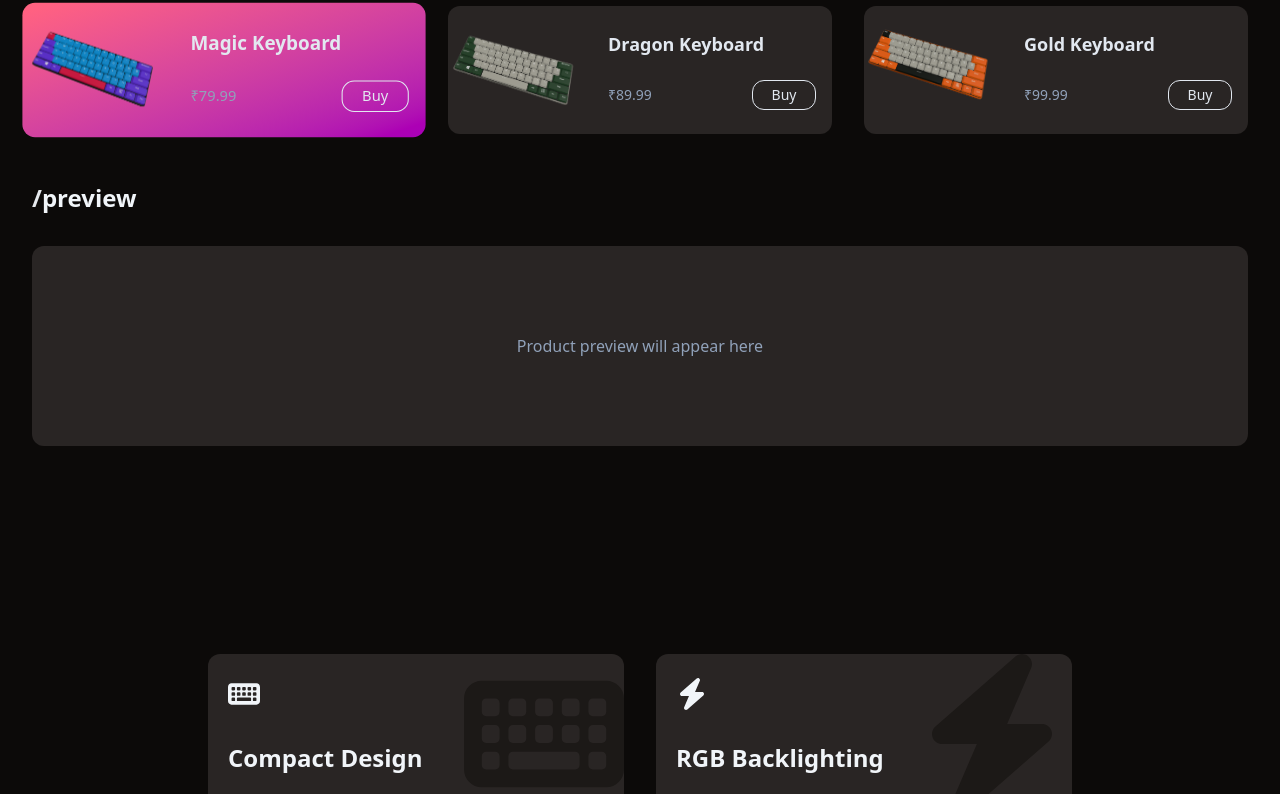
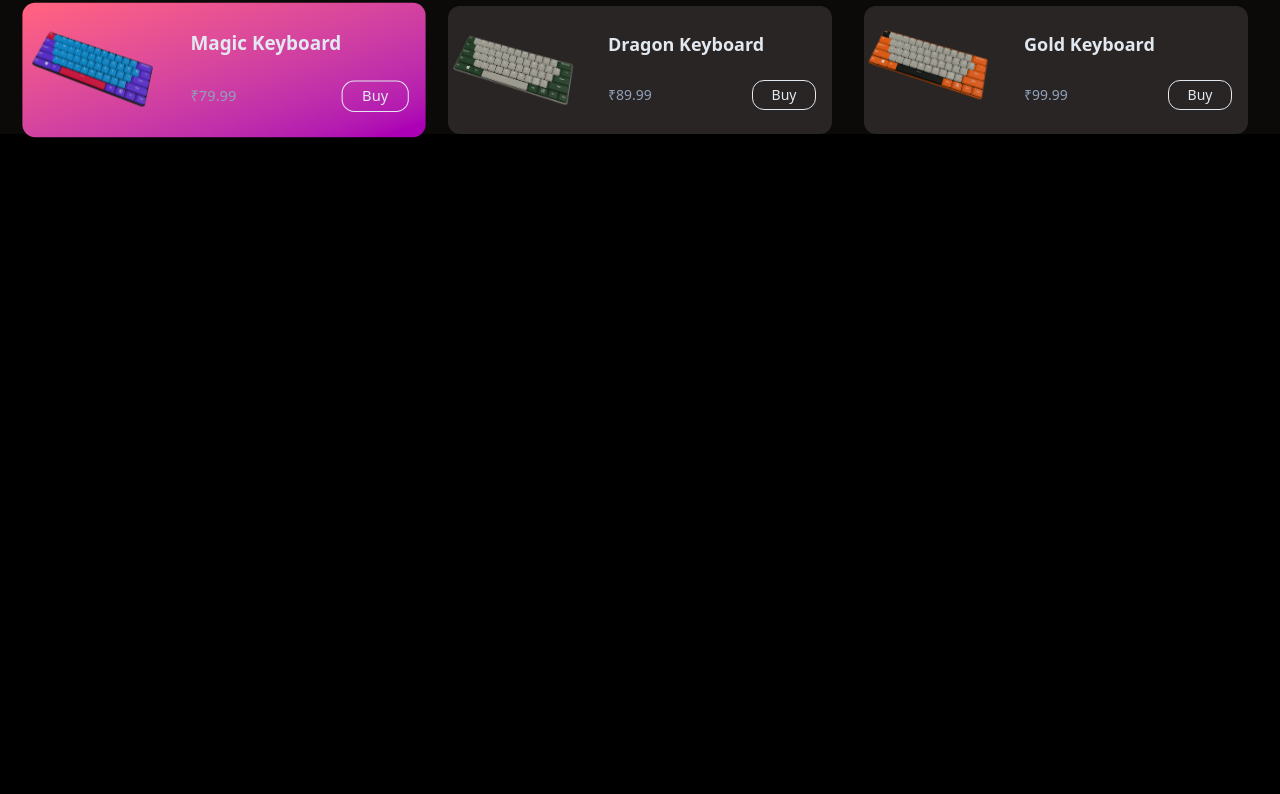
Before and after one commit to Rajasva-Raj-CODE/keyboard_threeJs3D, a Next.js app: page / in a window 1280 px wide. Shown: the part 957-1751 px from the top of the page. Built offline with nearby package versions, Linux system fonts and the light colour scheme.

Commit message:
threejs implemented

```diff
--- a/components/section/Preview.tsx
+++ b/components/section/Preview.tsx
@@ -1,16 +1,33 @@
-import React from 'react'
+import React, { useEffect, useRef } from 'react'
+import * as THREE from 'three'
 
 const Preview = () => {
+  const mountRef = useRef<HTMLDivElement | null>(null)
+  useEffect(() => {
+  const mount = mountRef.current
+    if (!mount) return;
+
+
+    const scene = new THREE.Scene()
+    const sceneWidth = window.innerWidth
+    const sceneHeight = window.innerHeight
+    const renderer = new THREE.WebGLRenderer()
+    renderer.setSize(sceneWidth, sceneHeight)
+
+    mount.appendChild(renderer.domElement)
+    const camera = new THREE.PerspectiveCamera(75, sceneWidth / sceneHeight, 0.1, 1000)
+    const geometry = new THREE.BoxGeometry(1, 1, 1)
+    const material = new THREE.MeshBasicMaterial({ color: 0x00ff00 })
+    const cube = new THREE.Mesh(geometry, material)
+    scene.add(cube)
+    renderer.render(scene, camera)
+
+
+  })
   return (
-    <div className="w-full max-w-7xl mx-auto px-4 sm:px-6 md:px-8 py-8 sm:py-12">
-      <h2 className='text-2xl font-semibold mb-6 sm:mb-8'>
-        <span className='animate-pulse'>/</span>
-        preview
-      </h2>
-      <div className="w-full bg-stone-800 rounded-xl p-4 sm:p-6 md:p-8 min-h-[200px] flex items-center justify-center">
-        <p className="text-slate-400">Product preview will appear here</p>
-      </div>
-    </div>
+    <div ref={ mountRef} className='w-screen h-screen'/>
+
+
   )
 }
 
--- a/package.json
+++ b/package.json
@@ -25,6 +25,7 @@
     "@types/node": "^20",
     "@types/react": "^19",
     "@types/react-dom": "^19",
+    "@types/three": "^0.176.0",
     "eslint": "^9",
     "eslint-config-next": "15.3.1",
     "tailwindcss": "^4.1.4",
```
Also changed, not shown: 1 other file (tests, documents, lock files or other folders).
